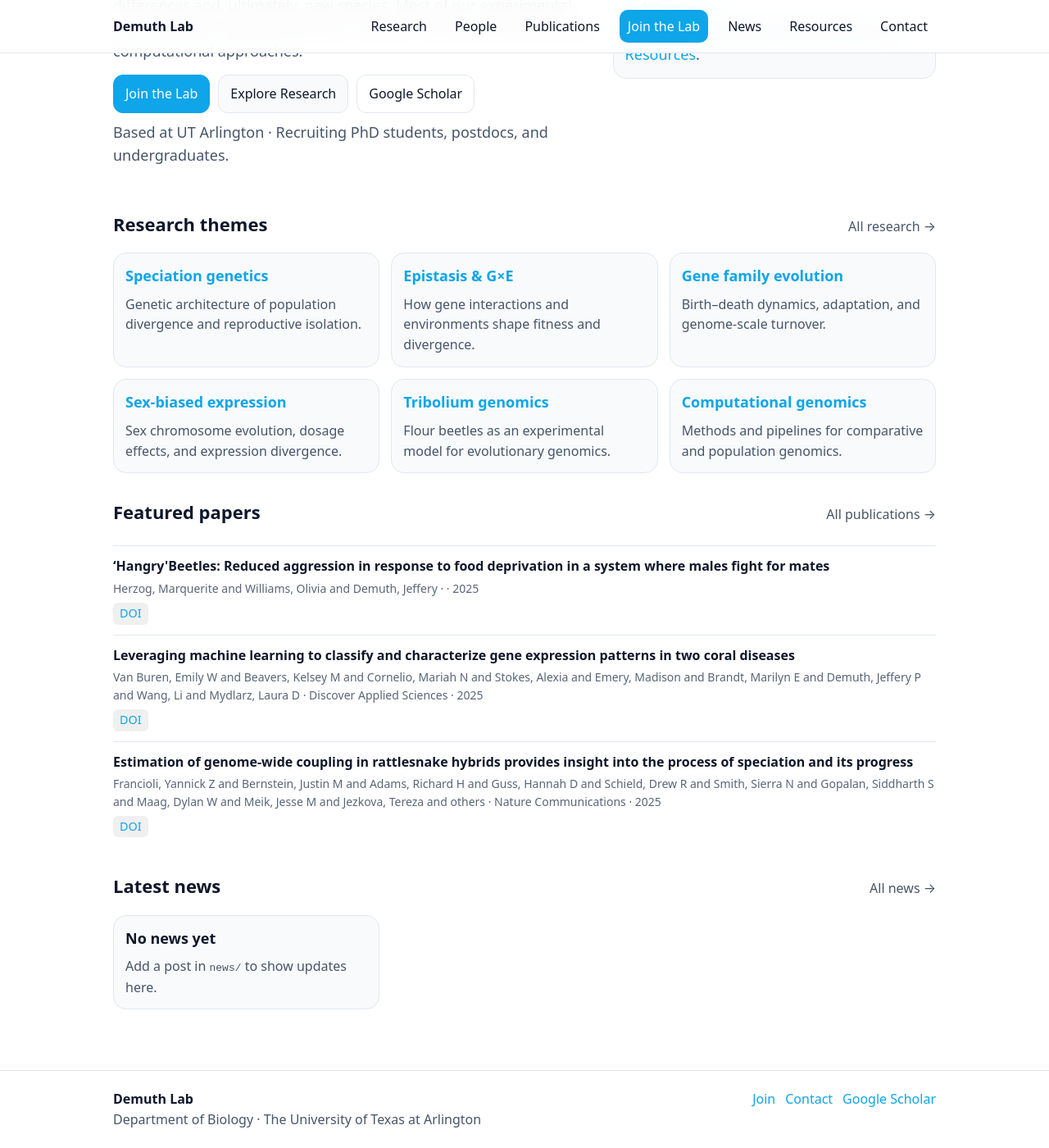
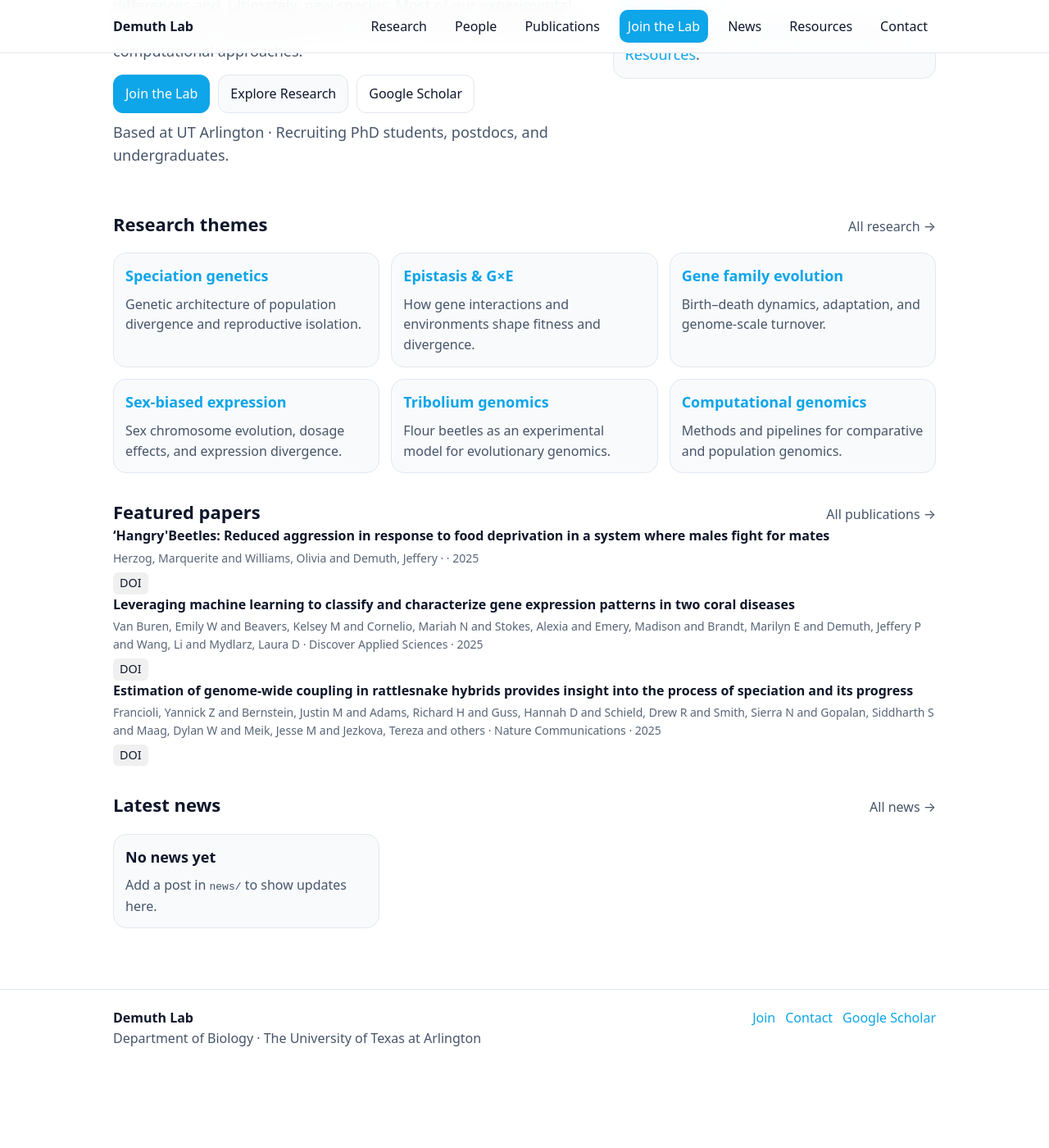
Before and after one commit to demuth-lab/demuth-lab.github.io, a Jekyll site: the page built from index.md, in a window 1280 px wide and 1400 px high, scrolled down 256 px. Shown: the whole window at 82% size. Built offline with Jekyll 4.4.1, drawn with Linux system fonts in a browser that asks for light colours; after the commit the page ends 1557 px from its top, so only the background shows below that.

Commit message:
Refactor CSS for improved readability and structure

```diff
--- a/assets/css/main.css
+++ b/assets/css/main.css
@@ -1,33 +1,90 @@
-:root{--bg:#ffffff;--fg:#0f172a;--muted:#475569;--line:#e2e8f0;--accent:#0ea5e9;--accent2:#10b981;--card:#f8fafc;}
+:root{
+  --bg:#ffffff;
+  --fg:#0f172a;
+  --muted:#475569;
+  --line:#e2e8f0;
+  --accent:#0ea5e9;
+  --accent2:#10b981;
+  --card:#f8fafc;
+}
+
 *{box-sizing:border-box}
 html,body{margin:0;padding:0}
-body{font-family:system-ui,-apple-system,Segoe UI,Roboto,Helvetica,Arial,sans-serif;line-height:1.55;color:var(--fg);background:var(--bg)}
+body{
+  font-family:system-ui,-apple-system,Segoe UI,Roboto,Helvetica,Arial,sans-serif;
+  line-height:1.55;
+  color:var(--fg);
+  background:var(--bg);
+}
+
 a{color:var(--accent);text-decoration:none}
 a:hover{text-decoration:underline}
+
 .container{max-width:1040px;margin:0 auto;padding:0 18px}
-.site-header{position:sticky;top:0;background:rgba(255,255,255,.9);backdrop-filter:saturate(180%) blur(12px);border-bottom:1px solid var(--line);z-index:10}
-.header-inner{display:flex;align-items:center;justify-content:space-between;gap:14px;height:64px}
+
+.site-header{
+  position:sticky;
+  top:0;
+  background:rgba(255,255,255,.9);
+  backdrop-filter:saturate(180%) blur(12px);
+  border-bottom:1px solid var(--line);
+  z-index:10;
+}
+
+.header-inner{
+  display:flex;
+  align-items:center;
+  justify-content:space-between;
+  gap:14px;
+  height:64px;
+}
+
 .brand{font-weight:700;color:var(--fg)}
+
 .site-nav{display:flex;align-items:center;gap:14px}
 .site-nav a{color:var(--fg);padding:8px 10px;border-radius:10px}
 .site-nav a:hover{background:var(--card);text-decoration:none}
-.site-nav a.cta{background:var(--accent);color:white}
+.site-nav a.cta{background:var(--accent);color:#fff}
 .site-nav a.cta:hover{background:#0284c7}
-.nav-toggle{display:none;border:1px solid var(--line);background:var(--bg);border-radius:12px;padding:10px;cursor:pointer}
+
+.nav-toggle{
+  display:none;
+  border:1px solid var(--line);
+  background:var(--bg);
+  border-radius:12px;
+  padding:10px;
+  cursor:pointer;
+}
 .nav-toggle span{display:block;width:18px;height:2px;background:var(--fg);margin:4px 0}
+
 .site-main{padding:28px 0 56px}
+
 .page-title{margin:0 0 16px;font-size:34px;letter-spacing:-0.02em}
 .muted{color:var(--muted)}
 .lede{font-size:18px;color:var(--muted);margin:8px 0 18px}
+
+/* Hero */
 .hero{padding:26px 0 8px}
 .hero-grid{display:grid;grid-template-columns:1.2fr .8fr;gap:18px;align-items:start}
 .hero h1{font-size:42px;line-height:1.1;margin:0 0 10px;letter-spacing:-0.03em}
 .hero p{margin:0 0 14px;color:var(--muted);font-size:18px}
 .hero-actions{display:flex;gap:10px;flex-wrap:wrap}
-.button{display:inline-block;padding:10px 14px;border-radius:12px;border:1px solid var(--line);color:var(--fg);background:var(--bg)}
-.button.primary{background:var(--accent);border-color:var(--accent);color:white}
+.hero-image img{width:100%;border-radius:16px;border:1px solid var(--line);background:var(--card)}
+
+/* Buttons */
+.button{
+  display:inline-block;
+  padding:10px 14px;
+  border-radius:12px;
+  border:1px solid var(--line);
+  color:var(--fg);
+  background:var(--bg);
+}
+.button.primary{background:var(--accent);border-color:var(--accent);color:#fff}
 .button.primary:hover{background:#0284c7;text-decoration:none}
 .button.secondary{background:var(--card)}
+
+/* Cards + sections */
 .cards{display:grid;grid-template-columns:repeat(3,1fr);gap:14px;margin:18px 0}
 .card{border:1px solid var(--line);background:var(--card);border-radius:16px;padding:14px}
 .card h3{margin:0 0 8px;font-size:18px}
@@ -35,230 +92,210 @@
 .section-title{display:flex;align-items:baseline;justify-content:space-between;gap:10px;margin-top:30px}
 .section-title h2{margin:0;font-size:22px}
 .grid-2{display:grid;grid-template-columns:1fr 1fr;gap:14px}
-.people-grid{display:grid;grid-template-columns:repeat(4,1fr);gap:14px}
-.person{border:1px solid var(--line);background:var(--bg);border-radius:16px;padding:12px}
-.person img{width:100%;aspect-ratio:1/1;object-fit:cover;border-radius:12px;border:1px solid var(--line);background:var(--card)}
-.person .name{font-weight:700;margin-top:10px}
-.person .role{color:var(--muted);font-size:14px}
-.person .interests{color:var(--muted);font-size:14px;margin-top:6px}
-.person .links{display:flex;gap:10px;flex-wrap:wrap;margin-top:8px;font-size:14px}
-.hero-image img{width:100%;border-radius:16px;border:1px solid var(--line);background:var(--card)}
-.pub-list{list-style:none;padding:0;margin:0}
-.pub-list li{padding:12px 0;border-top:1px solid var(--line)}
-.pub-title{font-weight:650}
-.pub-meta{color:var(--muted);font-size:14px;margin-top:4px}
-.pub-links{display:flex;gap:10px;flex-wrap:wrap;margin-top:6px;font-size:14px}
+
+/* Footer */
 .site-footer{border-top:1px solid var(--line);padding:22px 0;background:var(--bg)}
 .footer-inner{display:flex;justify-content:space-between;gap:14px;flex-wrap:wrap}
 .footer-title{font-weight:700}
 .footer-links{display:flex;gap:12px;flex-wrap:wrap}
 
-/* Mobile */
-@media (max-width: 860px){
-  .cards{grid-template-columns:1fr 1fr}
-  .people-grid{grid-template-columns:1fr 1fr}
-  .hero-grid{grid-template-columns:1fr}
-}
-@media (max-width: 720px){
-  .nav-toggle{display:block}
-  .site-nav{display:none;position:absolute;top:64px;left:0;right:0;background:var(--bg);border-bottom:1px solid var(--line);padding:10px 18px;flex-direction:column;align-items:flex-start}
-  .site-nav.open{display:flex}
-  .site-nav a{width:100%}
-  .page-title{font-size:30px}
-  .hero h1{font-size:36px}
-}
-@media (max-width: 520px){
-  .cards{grid-template-columns:1fr}
-  .people-grid{grid-template-columns:1fr}
-}
-
 /* =========================
    People page
    ========================= */
 
-.people-grid {
-  display: grid;
-  grid-template-columns: repeat(auto-fit, minmax(220px, 1fr));
-  gap: 2rem;
-  margin-top: 1.5rem;
-  align-items: start;
+.people-grid{
+  display:grid;
+  grid-template-columns:repeat(auto-fit, minmax(220px, 1fr));
+  gap:2rem;
+  margin-top:1.5rem;
+  align-items:start;
 }
 
-.person-card {
-  text-align: center;
-  display: flex;
-  flex-direction: column;
-  align-items: center;
+/* Support both possible markup styles:
+   - legacy: .person ...
+   - current: .person-card ...
+*/
+.person,
+.person-card{
+  border:1px solid var(--line);
+  background:var(--bg);
+  border-radius:16px;
+  padding:12px;
 }
 
-.person-card img {
-  width: 220px;
-  height: 220px;
-  object-fit: cover;
-  object-position: center;
-  border-radius: 12px;
-  margin: 0 auto 0.75rem auto;
-  display: block;
+.person-card{
+  text-align:center;
+  display:flex;
+  flex-direction:column;
+  align-items:center;
 }
 
-.person-card h4 {
-  margin: 0.25rem 0 0.25rem 0;
-  font-size: 1.05rem;
-  line-height: 1.25;
+/* legacy person markup */
+.person img{
+  width:100%;
+  aspect-ratio:1/1;
+  object-fit:cover;
+  border-radius:12px;
+  border:1px solid var(--line);
+  background:var(--card);
 }
+.person .name{font-weight:700;margin-top:10px}
+.person .role{color:var(--muted);font-size:14px}
+.person .interests{color:var(--muted);font-size:14px;margin-top:6px}
+.person .links{display:flex;gap:10px;flex-wrap:wrap;margin-top:8px;font-size:14px}
 
-.person-card p {
-  margin: 0;
-  font-size: 0.95rem;
-  line-height: 1.35;
-  max-width: 28ch;
-  opacity: 0.9;
+/* current person-card markup */
+.person-card img{
+  width:220px;
+  height:220px;
+  object-fit:cover;
+  object-position:center;
+  border-radius:12px;
+  margin:0 auto 0.75rem auto;
+  display:block;
+  border:1px solid var(--line);
+  background:var(--card);
 }
-
-/* Slightly tighter on small screens */
-@media (max-width: 480px) {
-  .person-card img {
-    width: 180px;
-    height: 180px;
-  }
+.person-card h4{
+  margin:0.25rem 0;
+  font-size:1.05rem;
+  line-height:1.25;
+}
+.person-card p{
+  margin:0;
+  font-size:0.95rem;
+  line-height:1.35;
+  max-width:28ch;
+  opacity:0.9;
 }
 
 /* =========================
    PI block
    ========================= */
 
-.pi-wrap {
-  display: grid;
-  grid-template-columns: 240px 1fr;
-  gap: 1.5rem;
-  align-items: start;
-  margin: 1.25rem 0 2rem 0;
+.pi-wrap{
+  display:grid;
+  grid-template-columns:240px 1fr;
+  gap:1.5rem;
+  align-items:start;
+  margin:1.25rem 0 2rem 0;
 }
 
-.pi-photo {
-  width: 240px;
-  height: 240px;
-  object-fit: cover;
-  object-position: center;
-  border-radius: 14px;
+.pi-photo{
+  width:240px;
+  height:240px;
+  object-fit:cover;
+  object-position:center;
+  border-radius:14px;
+  border:1px solid var(--line);
+  background:var(--card);
 }
 
-.pi-text h3 {
-  margin-top: 0;
-  margin-bottom: 0.25rem;
-}
+.pi-text h3{margin-top:0;margin-bottom:0.25rem}
+.pi-text p{margin-top:0.5rem;margin-bottom:0.75rem}
+.pi-links{margin-top:0.75rem;font-size:0.95rem}
 
-.pi-text p {
-  margin-top: 0.5rem;
-  margin-bottom: 0.75rem;
-}
-
-.pi-links {
-  margin-top: 0.75rem;
-  font-size: 0.95rem;
-}
-
-@media (max-width: 720px) {
-  .pi-wrap {
-    grid-template-columns: 1fr;
-  }
-  .pi-photo {
-    width: 220px;
-    height: 220px;
-  }
-}
 /* =========================
    Publications
    ========================= */
-.pub-list {
-  list-style: none;
-  padding-left: 0;
-  margin: 1.5rem 0;
+
+.pub-list{list-style:none;padding-left:0;margin:0 0 1.5rem 0}
+
+.pub-item{
+  padding:1rem 0;
+  border-bottom:1px solid rgba(0,0,0,0.08);
 }
 
-.pub-item {
-  padding: 1rem 0;
-  border-bottom: 1px solid rgba(0,0,0,0.08);
+.pub-title{font-weight:600;margin-bottom:0.25rem}
+.pub-meta{opacity:0.9;margin-bottom:0.4rem;color:var(--muted);font-size:14px}
+
+.pub-links{
+  display:flex;
+  gap:10px;
+  flex-wrap:wrap;
+  margin-top:6px;
+  font-size:14px;
 }
 
-.pub-title {
-  font-weight: 600;
-  margin-bottom: 0.25rem;
+.pub-links a,
+.doi-link,
+.pub-link{
+  display:inline-block;
+  margin-right:0.5rem;
+  padding:2px 8px;
+  border-radius:6px;
+  text-decoration:none;
+  font-size:0.9rem;
+  background:#f0f0f0;
+  color:var(--fg);
 }
 
-.pub-meta {
-  opacity: 0.9;
-  margin-bottom: 0.4rem;
+.pub-links a:hover,
+.doi-link:hover,
+.pub-link:hover{
+  background:#e6e6e6;
+  text-decoration:none;
 }
 
-.pub-links a {
-  display: inline-block;
-  margin-right: 0.5rem;
-  padding: 2px 8px;
-  border-radius: 6px;
-  text-decoration: none;
-  font-size: 0.9rem;
-  background: #f0f0f0;
+.pub-tags{margin-top:0.4rem;font-size:0.9rem;opacity:0.85}
+
+/* Publications year dropdown */
+.pub-year-jump{
+  display:flex;
+  align-items:center;
+  gap:0.75rem;
+  margin:1rem 0 1.25rem 0;
 }
 
-.pub-links a:hover {
-  background: #e6e6e6;
+.pub-year-jump select{
+  padding:6px 10px;
+  border-radius:8px;
+  border:1px solid rgba(0,0,0,0.15);
+  background:#fff;
 }
 
-.pub-tags {
-  margin-top: 0.4rem;
-  font-size: 0.9rem;
-  opacity: 0.85;
+.pub-year{
+  margin-top:2rem;
+  margin-bottom:0.75rem;
+  padding-top:0.5rem;
 }
 
 /* =========================
-   DOI formatting block
+   Mobile
    ========================= */
 
-.doi-link, .pub-link {
-  display: inline-block;
-  margin-right: 0.5rem;
-  padding: 2px 8px;
-  border-radius: 6px;
-  text-decoration: none;
-  font-size: 0.9rem;
-  background: #f0f0f0;
+@media (max-width: 860px){
+  .cards{grid-template-columns:1fr 1fr}
+  .hero-grid{grid-template-columns:1fr}
 }
 
-.doi-link:hover, .pub-link:hover {
-  background: #e6e6e6;
+@media (max-width: 720px){
+  .nav-toggle{display:block}
+  .site-nav{
+    display:none;
+    position:absolute;
+    top:64px;
+    left:0;
+    right:0;
+    background:var(--bg);
+    border-bottom:1px solid var(--line);
+    padding:10px 18px;
+    flex-direction:column;
+    align-items:flex-start;
+  }
+  .site-nav.open{display:flex}
+  .site-nav a{width:100%}
+  .page-title{font-size:30px}
+  .hero h1{font-size:36px}
+
+  .pi-wrap{grid-template-columns:1fr}
+  .pi-photo{width:220px;height:220px}
 }
 
-/* =========================
-   Publications year index
-   ========================= */
-.pub-year-index {
-  margin: 1rem 0 1.25rem 0;
-  padding: 0.75rem 1rem;
-  border: 1px solid rgba(0,0,0,0.08);
-  border-radius: 10px;
-  background: rgba(0,0,0,0.02);
+@media (max-width: 520px){
+  .cards{grid-template-columns:1fr}
 }
 
-.pub-year-index a {
-  display: inline-block;
-  margin: 0.25rem 0.35rem;
-  padding: 2px 8px;
-  border-radius: 999px;
-  text-decoration: none;
-  background: #f0f0f0;
-  font-size: 0.95rem;
+@media (max-width: 480px){
+  .person-card img{width:180px;height:180px}
 }
-
-.pub-year-index a:hover {
-  background: #e6e6e6;
-}
-
-/* =========================
-   Year headers
-   ========================= */
-.pub-year {
-  margin-top: 2rem;
-  margin-bottom: 0.75rem;
-  padding-top: 0.5rem;
-}
```
